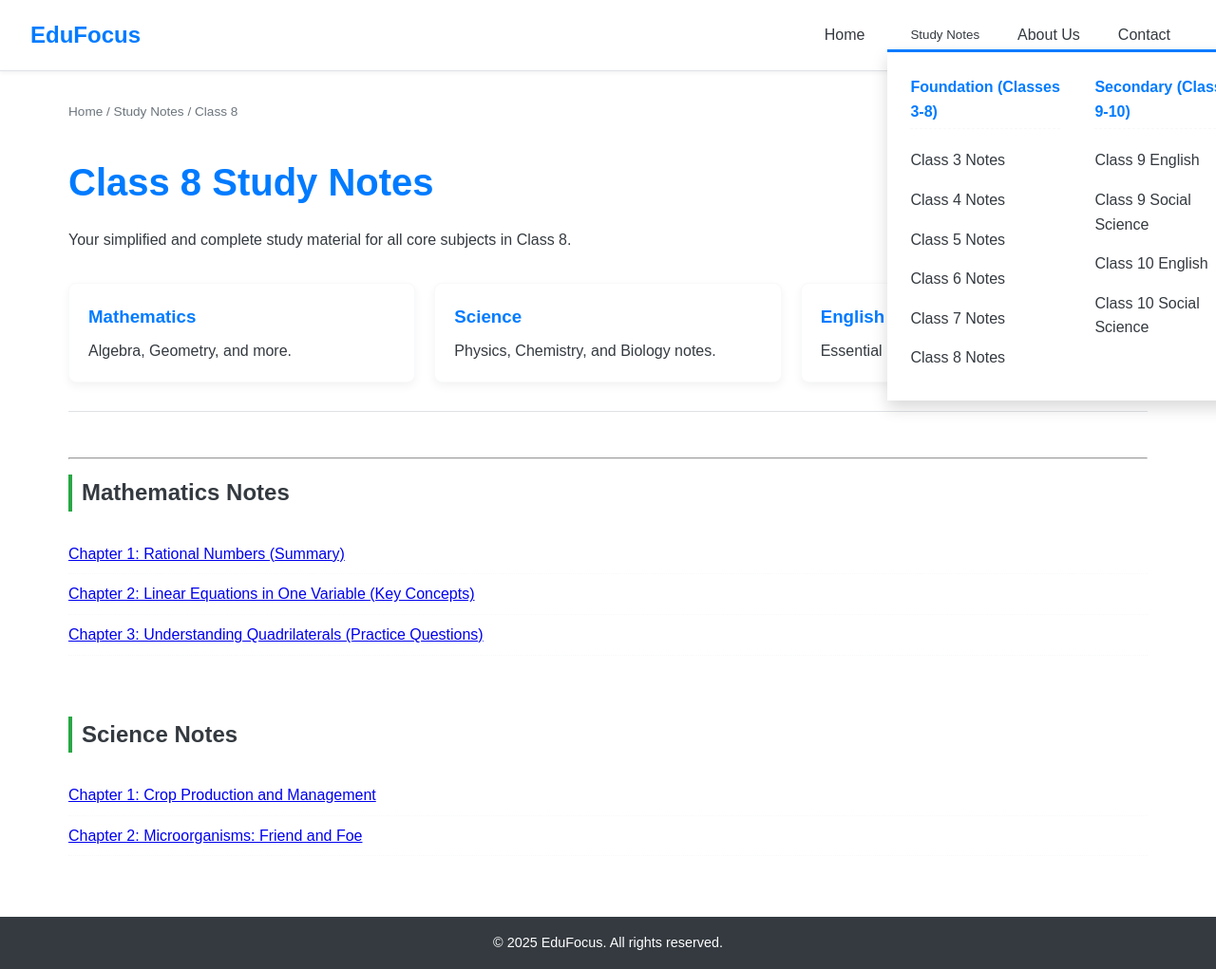
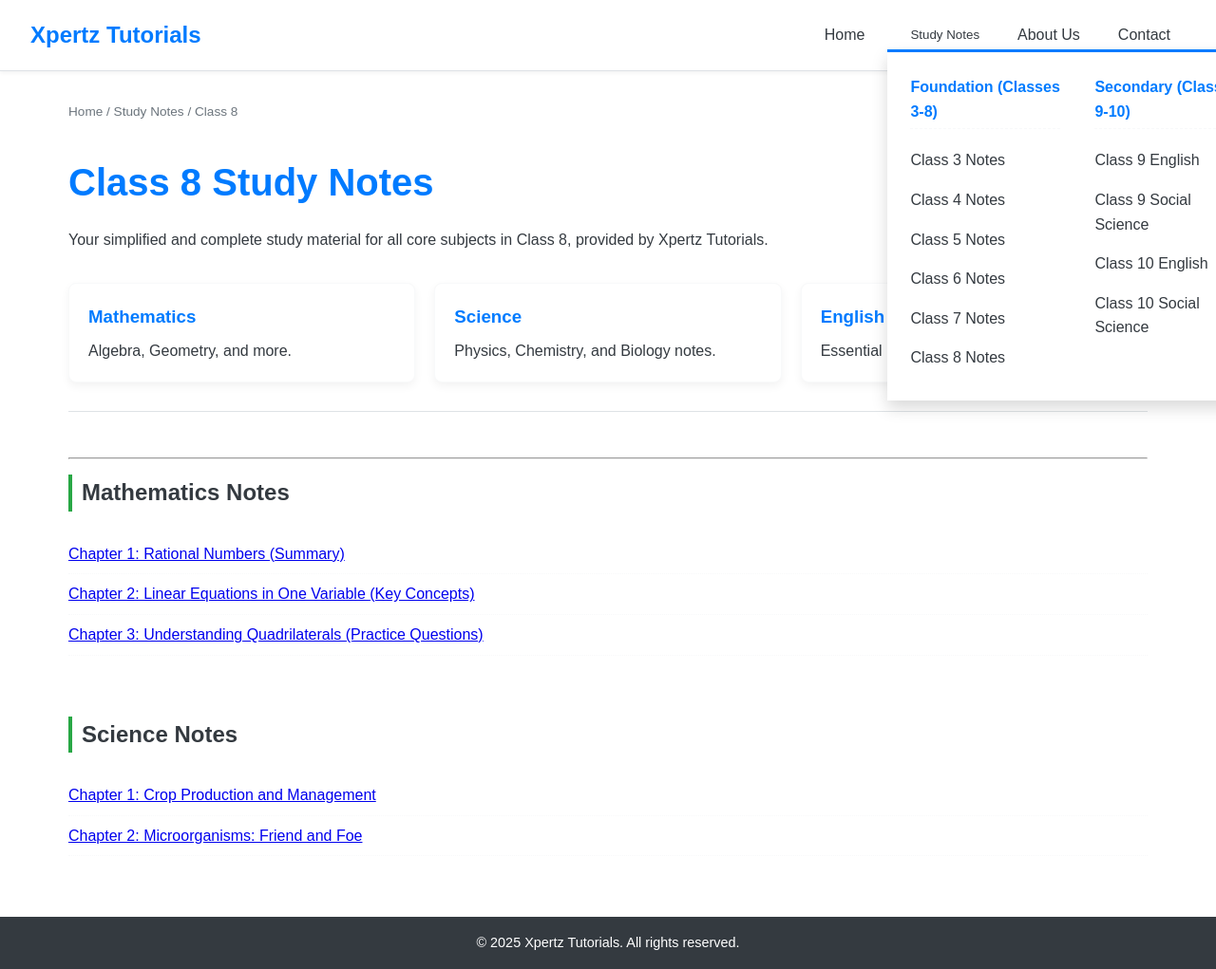
Before and after one commit to iamdevshah3011/xpertz, a plain HTML site: page notes/class8.html in a window 1280 px wide. Shown: the top 1021 px of the page at 95% size. Drawn offline with Linux system fonts and the light colour scheme.

Commit message:
Update class8.html

```diff
--- a/notes/class8.html
+++ b/notes/class8.html
@@ -3,17 +3,19 @@
 <head>
     <meta charset="UTF-8">
     <meta name="viewport" content="width=device-width, initial-scale=1.0">
-    <title>Class 8 Study Notes - EduFocus</title>
+    <title>Class 8 Study Notes - Xpertz Tutorials</title>
+    <!-- IMPORTANT: '..' means go UP one level to find styles.css -->
     <link rel="stylesheet" href="../styles.css">
 </head>
 <body>
 
+    <!-- Header with Xpertz Tutorials branding -->
     <header class="header">
-        <div class="logo">EduFocus</div>
+        <div class="logo">Xpertz Tutorials</div>
         <nav class="nav">
             <a href="../index.html" class="nav-link">Home</a>
             <div class="dropdown">
-                <button class="nav-link dropdown-toggle">Study Notes</button>
+                <button class="nav-link dropdown-toggle active">Study Notes</button>
                 <div class="dropdown-menu">
                     <div class="menu-column">
                         <h4>Foundation (Classes 3-8)</h4>
@@ -44,8 +46,9 @@
         </p>
 
         <h1>Class 8 Study Notes</h1>
-        <p>Your simplified and complete study material for all core subjects in Class 8.</p>
+        <p>Your simplified and complete study material for all core subjects in Class 8, provided by Xpertz Tutorials.</p>
 
+        <!-- Subject Directory / Tiles -->
         <div class="subject-grid">
             <a href="#maths" class="subject-tile">
                 <h3>Mathematics</h3>
@@ -59,10 +62,12 @@
                 <h3>English Grammar & Writing</h3>
                 <p>Essential language concepts.</p>
             </a>
-            </div>
+            <!-- Add more subjects: Social Science, Hindi, etc. -->
+        </div>
 
         <hr>
 
+        <!-- Specific Content Sections for Class 8 -->
         <section id="maths" class="notes-section">
             <h2>Mathematics Notes</h2>
             <div class="notes-list">
@@ -72,6 +77,7 @@
             </div>
         </section>
 
+        <!-- Content Section 2: Science -->
         <section id="science" class="notes-section">
             <h2>Science Notes</h2>
             <div class="notes-list">
@@ -82,8 +88,9 @@
 
     </main>
 
+    <!-- Footer with Xpertz Tutorials branding -->
     <footer class="footer">
-        <p>&copy; 2025 EduFocus. All rights reserved.</p>
+        <p>&copy; 2025 Xpertz Tutorials. All rights reserved.</p>
     </footer>
 
 </body>
```
